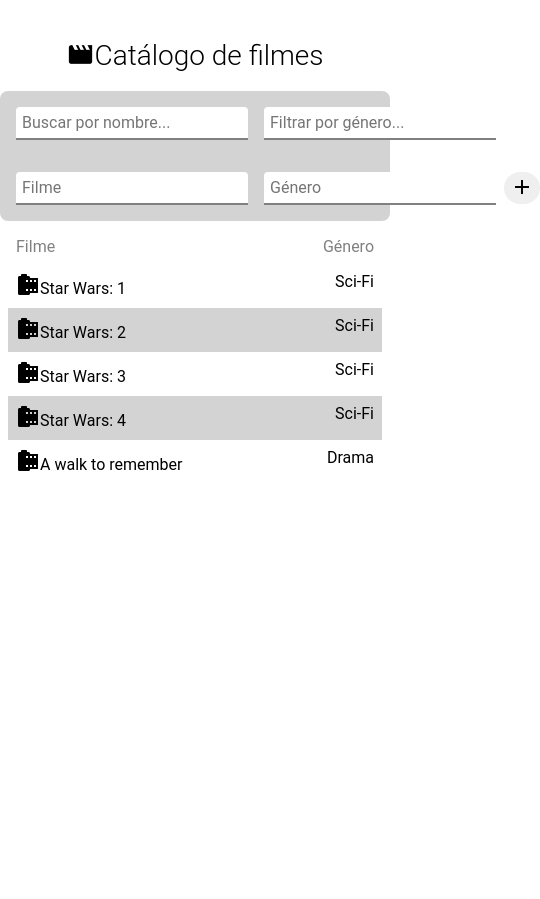
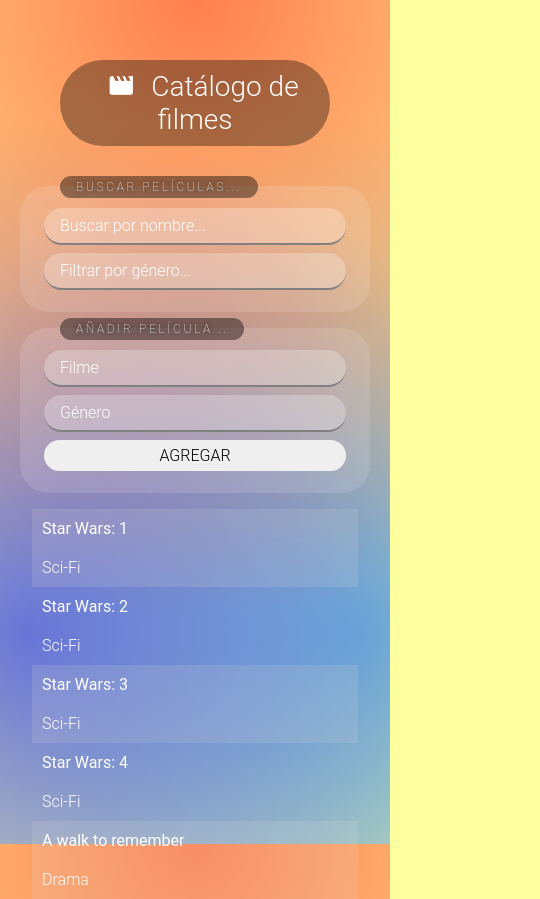
Before and after one commit to pedro-gilmora/Movies-App, a React app: page / in a window 390 px wide. Shown: the whole page, 540 px wide, since content can reach past the window. Before the commit the page ends 844 px from the top, so only its background shows below. Built offline with nearby package versions, Linux system fonts and the light colour scheme; the HTML template or start-up script is replaced by a standard one.

Commit message:
reestilizacion y responsive

```diff
--- a/src/App.js
+++ b/src/App.js
@@ -8,13 +8,28 @@
 import Icon from './controls/Icon'
 
 const AppWrapper = styled.div`
-  max-width:650px;
+  max-width:560px;
   margin: 0 auto;
-  padding:20px 0 0 0;
+  padding:20px 20px 0 20px;
 
   & * {
     font-size: 16px;
   }
+`
+
+const Title = styled.h1`
+  text-align: center;
+  font-size: 28px;
+  margin: 40px;
+  color: white;
+  border-radius: 48px;
+  background:#00000059;
+  padding:10px 0 ;
+  & > i{
+    margin: 0 16px;
+    color:white;
+  }
+
 `
 
 export default class App extends React.Component {
@@ -69,14 +84,17 @@
       <>
         <GlobalStyles />
         <AppWrapper>
-
-          <h1 style={{ textAlign: "center", fontSize: 28 }}><Icon icon="movie" size={28}/>Catálogo de filmes</h1>
-          <section style={{ borderRadius: 8, background: "lightgrey" }}>
-            <SearchBar onSearch={this.onSearch} movies={this.state.movies} />
-            <AddItemBar onNewItem={this.onNewItem} movies={this.state.movies} />
-          </section>
+          <Title><Icon icon="movie" size={28} color="white" />Catálogo de filmes</Title>
+          <SearchBar onSearch={this.onSearch} movies={this.state.movies} />
+          <AddItemBar onNewItem={this.onNewItem} movies={this.state.movies} />
           <MovieList movies={this.state.movies} filter={this.state.filter} onDelete={this.onDelete} />
-
+          <datalist id="categoriesList">
+          {this.state.movies.
+            //Reduce las lista de películas a una de categorias únicas
+            reduce((items, el) => (!items.includes(el.category) && items.push(el.category), items), []).
+            //Muestro cada elementos
+            map((category, i) => <option value={category} key={i}> {category} </option>)}
+        </datalist>
         </AppWrapper>
       </>
     );
--- a/src/GlobalStyles.js
+++ b/src/GlobalStyles.js
@@ -9,9 +9,18 @@
   padding:0;
 }
 
+body{
+    background: radial-gradient(circle at 50% 0, rgba(255,0,0,.5), rgba(255,0,0,0) 70.71%),
+                radial-gradient(circle at 6.7% 75%, rgba(0,0,255,.5), rgba(0,0,255,0) 70.71%),
+                radial-gradient(circle at 93.3% 75%, rgba(0, 137, 255, 0.5), rgba(0,255,0,0) 70.71%) #ffff9f;
+}
+b{
+    font-weight:400;
+}
 * {
     font-family: Roboto;
-    font-weight: normal;
+    color:white;
+    font-weight: 300;
 }
 h1, h2, h3{
     font-weight: 300;
--- a/src/components/AddItemBar.js
+++ b/src/components/AddItemBar.js
@@ -43,21 +43,13 @@
 
     const { movies } = this.props;
 
-    return (<ToolBar autoComplete="off" onSubmit={this.onSubmit} title="Añadir elemento">
+    return (<ToolBar autoComplete="off" onSubmit={this.onSubmit} title="Añadir película...">
 
-      <TextInput name="title" placeholder="Filme" onInput={this.checkValidations} />
+      <TextInput name="title" flex="20%" placeholder="Filme" onInput={this.checkValidations} />
 
       <TextInput name="category" placeholder="Género" list="categoriesList" onInput={this.checkValidations} />
 
-      <datalist id="categoriesList">
-        {movies.
-          //Reduce las lista de películas a una de categorias únicas
-          reduce((items, el) => (!items.includes(el.category) && items.push(el.category), items), []).
-          //Muestro cada elementos
-          map((category, i) => <option value={category} key={i}> {category} </option>)}
-      </datalist>
-
-      <Button type="submit"><Icon icon="plus" size={24}/></Button>
+      <Button type="submit"><Icon icon="plus" size={24}/><span>AGREGAR</span></Button>
 
     </ToolBar>);
   }
--- a/src/components/MovieList.js
+++ b/src/components/MovieList.js
@@ -1,32 +1,47 @@
 import React from 'react';
 import styled from 'styled-components'
-import Button from '../controls/Button';
-import Icon from '../controls/Icon';
+// import Button from '../controls/Button';
+// import Icon from '../controls/Icon';
 
 const MovieList = styled.ul`
     max-width:650px;
     list-style:none;
     padding: 0;
-    margin:8px;
+    margin:12px;
 `;
 
 const Item = styled.li`
-  font-family:monospace;
+
   display:flex;
-  align-content: space-between;
   justify-content: space-between;
 
-  &:first-child{
-    color:grey;
-    font-size: 38px;
+  &.header{
+    color:red;
   }
 
-  &:nth-child(2n+1):not(:first-child){
-    background-color:lightgrey;
+  &:nth-child(2n):not(:first-child){
+    background-color:#d3d3d32b;
   }
   & > * {
-    padding:8px;
+    padding:12px;
   }
+
+  @media screen and (max-width: 600px) {
+    &{
+      flex-direction: column;
+      justify-content: space-around;
+    }
+    &:first-child{
+      display: none;
+    }
+    & > span:first-child{
+      font-weight:400;
+    }
+    & > span{
+      padding:10px;
+    }
+  }
+
 `;
 
 export default class SeachBar extends React.Component {
@@ -35,7 +50,7 @@
     const { movies, filter, onDelete } = this.props; // ES6 destructuring
     return (<MovieList>
       {/* Header element */}
-      <Item>
+      <Item className="header">
         <b>Filme</b>
         <b>Género</b>
       </Item>
@@ -46,8 +61,8 @@
                         item.category.toLocaleLowerCase().trim().includes(filter.category))
         .map((el, i) =>
         <Item key={i}>
-          <span><Icon icon="film" size={24}/>{el.title}</span>
-          <b>{el.category}</b>
+          <span>{el.title}</span>
+          <span>{el.category}</span>
           {/* <Button onClick={() => onDelete(i)}>Eliminar</Button> */}
         </Item>)}
 
--- a/src/components/SearchBar.js
+++ b/src/components/SearchBar.js
@@ -1,7 +1,6 @@
 import React from 'react';
 import ToolBar from '../controls/ToolBar';
 import TextInput from '../controls/TextInput';
-import Button from '../controls/Button';
 
 export default class SearchBar extends React.Component {
   constructor(props) {
@@ -22,21 +21,11 @@
 
   render() {
 
-    const { movies } = this.props;
+    return (<ToolBar onSubmit={this.onSubmit} title="Buscar películas...">
 
-    return (<ToolBar onSubmit={this.onSubmit}>
+      <TextInput name="title" flex="1" type="search" placeholder="Buscar por nombre..." onChange={this.valueChanged} />
 
-      <TextInput name="title" type="search" placeholder="Buscar por nombre..." onChange={this.valueChanged} />
-
-      <TextInput name="category" type="search" placeholder="Filtrar por género..." onChange={this.valueChanged} list="categoriesListSearch" />
-
-      <datalist id="categoriesListSearch">
-        {movies.
-          //Reduce las lista de películas a una de categorias únicas
-          reduce((items, el) => (!items.includes(el.category) && items.push(el.category), items), []).
-          //Muestro cada elementos
-          map((category, i) => <option value={category} key={i}> {category} </option>)}
-      </datalist>
+      <TextInput name="category" flex="1" type="search" placeholder="Filtrar por género..." onChange={this.valueChanged} list="categoriesList" />
 
     </ToolBar>);
   }
--- a/src/controls/Button.js
+++ b/src/controls/Button.js
@@ -1,8 +1,9 @@
 import styled from 'styled-components';
 
 export default styled.button`
-        padding: 2px 6px;
-        border:0;
-        border-radius: 18px;
-        outline:none;
-    `;
+    padding: 2px 6px;
+    border: 0;
+    border-radius: 20px;
+    outline: none;
+    margin: 4px;
+ `;
--- a/src/controls/Icon.js
+++ b/src/controls/Icon.js
@@ -1,3 +1,4 @@
 import React from 'react';
 
-export default (props) => <i className={'mdi mdi-' + props.icon} style={{fontSize: props.size||16}}/>
+export default (props) =>
+    <i className={'mdi mdi-' + props.icon} style={{fontSize: props.size||16, color: props.color||'#3a3a3a'}}/>;
--- a/src/controls/TextInput.js
+++ b/src/controls/TextInput.js
@@ -1,14 +1,17 @@
 import styled from 'styled-components'
 
 export default styled.input`
-    flex:1 1 auto;
-    border:0;
-    margin: 8px;
-    padding: 6px;
+    border: 0;
+    background: #ffffff40;
+    padding: 8px 16px;
     border-bottom: 2px solid gray;
-    outline:none;
-    border-top-right-radius: 4px;
-    border-top-left-radius: 4px;
+    outline: none;
+    border-radius: 18px;
+    margin: 4px;
+
+    &::placeholder{
+        color: white;
+    }
 
     &:invalid {
         border-bottom: 2px solid red;
--- a/src/controls/ToolBar.js
+++ b/src/controls/ToolBar.js
@@ -1,12 +1,55 @@
 import styled from 'styled-components'
 
 export default styled.form`
-        max-width:650px;
-        margin:0;
-        display: flex;
-        justify-content: space-between;
-        align-items: center;
-        flex-direction: row;
-        padding: 8px;
+    max-width: 650px;
+    margin: 16px 0;
+    padding: 18px;
+    background: #ffffff1f;
+    border-radius: 76px;
+    align-items: center;
+    position: relative;
+    display: flex;
 
-    `;
+    & > input, & > button{
+        margin: 4px;
+        flex: 1;
+    }
+
+    & > button > span{
+        display:none;
+        color:black;
+    }
+
+    &::before{
+        content: '${props => props.title}';
+        margin-left: 20px;
+        padding: 4px 16px;
+        font-size: 12px;
+        text-transform: uppercase;
+        font-weight: 100;
+        letter-spacing: 2.64px;
+        position: absolute;
+        top: -10px;
+        text-shadow: 0px 0px 5px black;
+        background: #0000006b;
+        border-radius: 18px;
+    }
+
+    @media screen and (max-width: 600px) {
+        padding: 18px 20px;
+        border-radius: 28px;
+        flex-direction: column;
+        align-items: stretch;
+
+        & > button > i{
+            display:none;
+        }
+        & > button{
+            padding:6px 8px;
+        }
+        & > button > span{
+            display:block;
+        }
+    }
+
+`;
```
